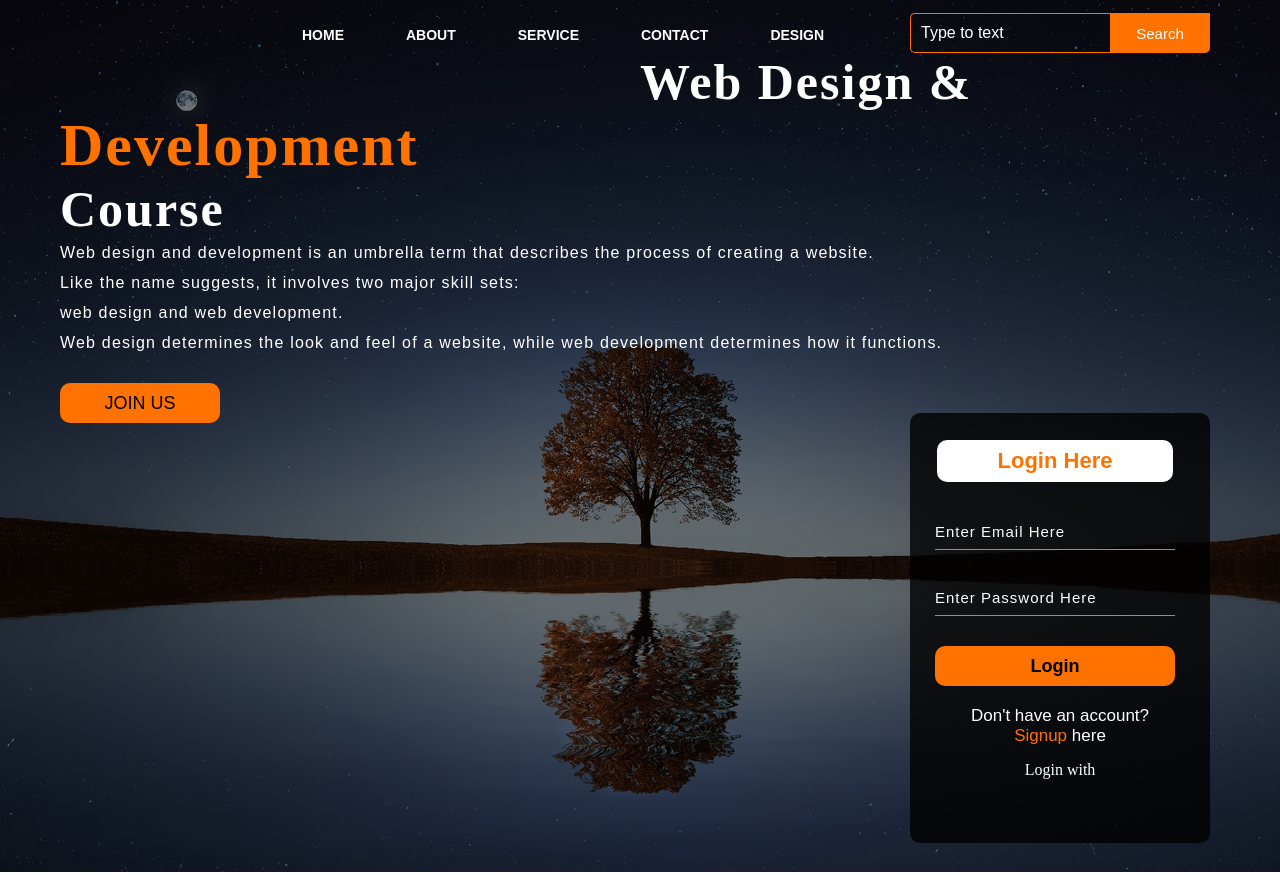
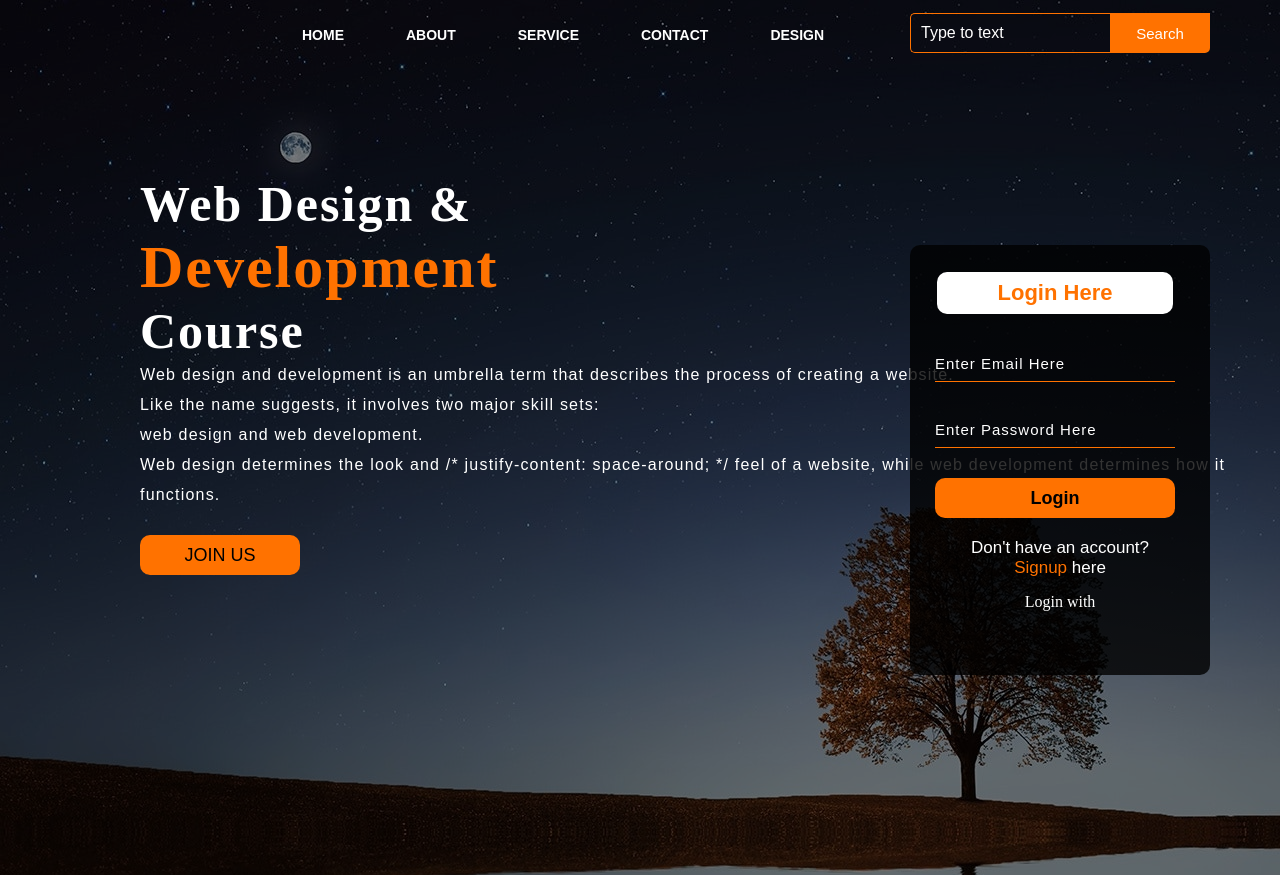
Before and after one commit to nsdhl/Practise-Project-1, a plain HTML site: page index.html in a window 1280 px wide. Drawn offline with Linux system fonts and the light colour scheme.

Commit message:
web page created

```diff
--- a/index.html
+++ b/index.html
@@ -1,11 +1,11 @@
 <!DOCTYPE html>
 <html lang="en">
   <head>
-    <meta charset="UTF-8">
-    <meta http-equiv="X-UA-Compatible" content="IE=edge">
-    <meta name="viewport" content="width=device-width, initial-scale=1.0">
+    <meta charset="UTF-8" />
+    <meta http-equiv="X-UA-Compatible" content="IE=edge" />
+    <meta name="viewport" content="width=device-width, initial-scale=1.0" />
     <title>Webpage design</title>
-    <link rel="stylesheet" href="style.css">
+    <link rel="stylesheet" href="style.css" />
   </head>
   <body>
     <div class="main">
@@ -23,31 +23,47 @@
           </ul>
         </div>
         <div class="search">
-                <input class="srch" type="search" name="" placeholder="Type to text">
+          <input
+            class="srch"
+            type="search"
+            name=""
+            placeholder="Type to text"
+          />
           <a href="#"><button class="btn">Search</button></a>
         </div>
+        </div>
         <div class="content">
-                    <h1>Web Design &  <br><span>Development</span> <br>Course</h1>
-                    <p class="par">Web design and development is an umbrella term that describes the process of creating a website. <br>
-                         Like the name suggests, it involves two major skill sets: <br>
-                         web design and web development.<br>
-                         Web design determines the look and feel of a website, while web development determines how it functions.</p>
+            <div class="content_wrapper">
+
+
+          <h1>Web Design & <br /><span>Development</span> <br />Course</h1>
+          <p class="par">
+            Web design and development is an umbrella term that describes the
+            process of creating a website. <br />
+            Like the name suggests, it involves two major skill sets: <br />
+            web design and web development.<br />
+            Web design determines the look and    /* justify-content: space-around; */
+            feel of a website, while web
+            development determines how it functions.
+          </p>
 
           <button class="cn"><a href="#">JOIN US</a></button>
+          </div>
 
           <div class="form">
             <h2>Login Here</h2>
-                            <input type="email" name="email" placeholder="Enter Email Here">
-                            <input type="password" name="" placeholder="Enter Password Here">
+            <input type="email" name="email" placeholder="Enter Email Here" />
+            <input type="password" name="" placeholder="Enter Password Here" />
             <button class="btnn"><a href="#">Login</a></button>
 
-                            <p class="link">Don't have an account?<br>
-                            <a href="#">Signup </a>here</p>
+            <p class="link">
+              Don't have an account?<br />
+              <a href="#">Signup </a>here
+            </p>
             <p class="liw">Login with</p>
           </div>
         </div>
       </div>
     </div>
-
   </body>
 </html>
--- a/style.css
+++ b/style.css
@@ -5,10 +5,15 @@
 
 .main {
     width: 100%;
-    background: linear-gradient(to top, rgba(0,0,0,0.5)50%, rgba(0,0,0,0.5)50%), url(backgroundimage.jpg);
+    /* background: linear-gradient(to top, rgba(0,0,0,0.5)50%, rgba(0,0,0,0.5)50%), url(backgroundimage.jpg); */
     background-position: center;
     background-size: cover;
-    height: 109vh;
+    height: 100vh;
+}
+
+body {
+    background: linear-gradient(to top, rgba(0,0,0,0.5)50%, rgba(0,0,0,0.5)50%), url(backgroundimage.jpg);
+
 }
 
 .navbar {
@@ -108,12 +113,24 @@ ul li a:hover {
 }
 
 .content {
-    width: 1200px;
-    height: auto;
+    width: 100%;
+    height: 100%;
     /* margin: auto; */
     color: #fff;
-    position: static;
+    position: relative;
+    display: flex;
+    /* flex-direction: column; */
+    /* align-items: center; */
+    /* justify-content: space-around; */
 }
+
+.content_wrapper {
+    display: flex;
+    flex-direction: column;
+    margin-left: 120px;
+    margin-top: 100px;
+}
+
 
 .content .par {
     padding-left: 20px;
@@ -163,9 +180,9 @@ ul li a:hover {
     width: 250px;
     height: 380px;
     background: linear-gradient(to top, rgba(0,0,0,0.8)50%, rgba(0,0,0,0.8)50%);
-    position: relative;
-    top: -20px;
-    left: 870px;
+    position: absolute;
+    bottom: 200px;
+    right: 20px;
     border-radius: 10px;
     padding: 25px;
     /* margin-bottom: 100px; */
```
Lines whose indentation alone changed are shown as unchanged.
